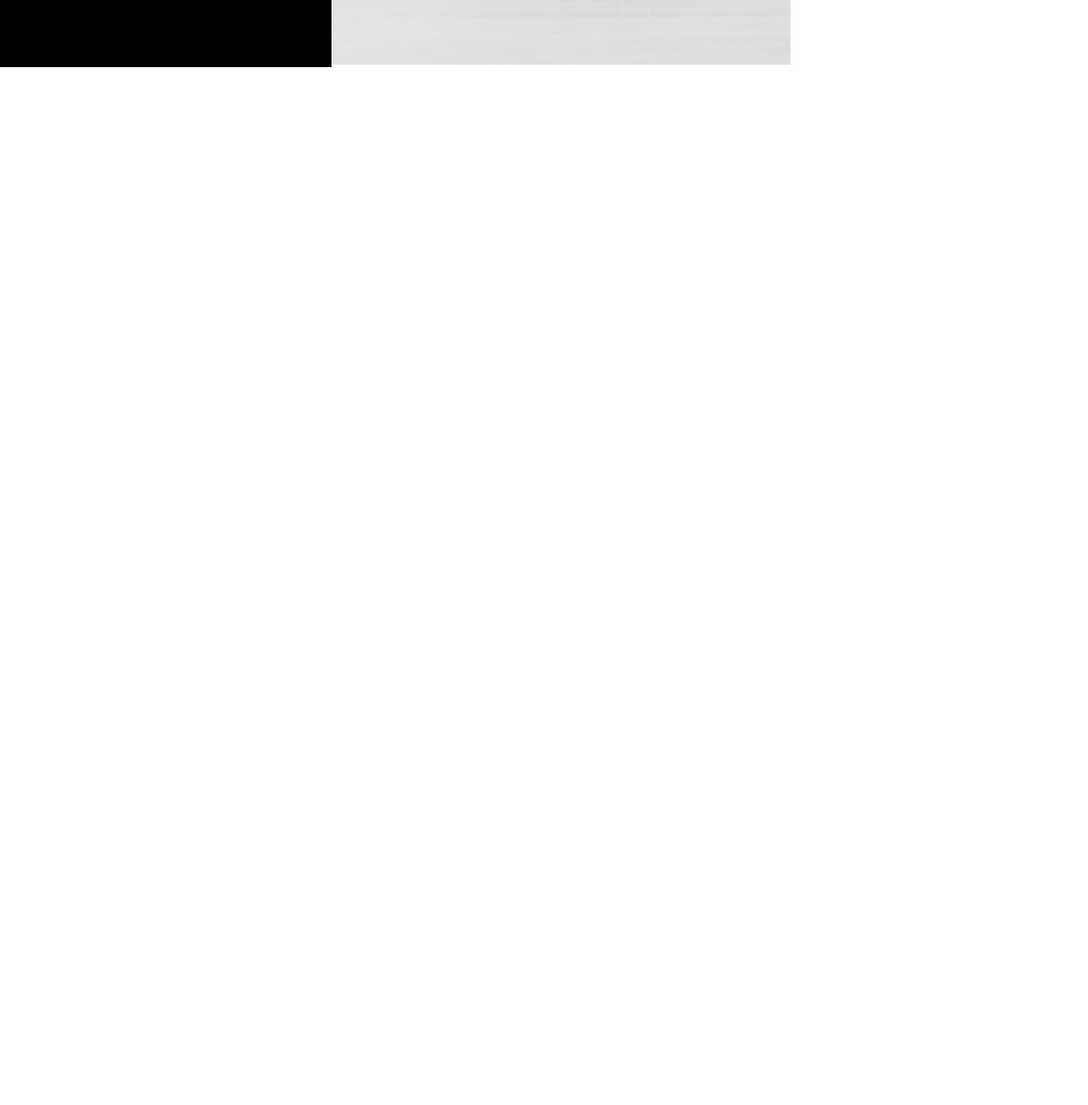
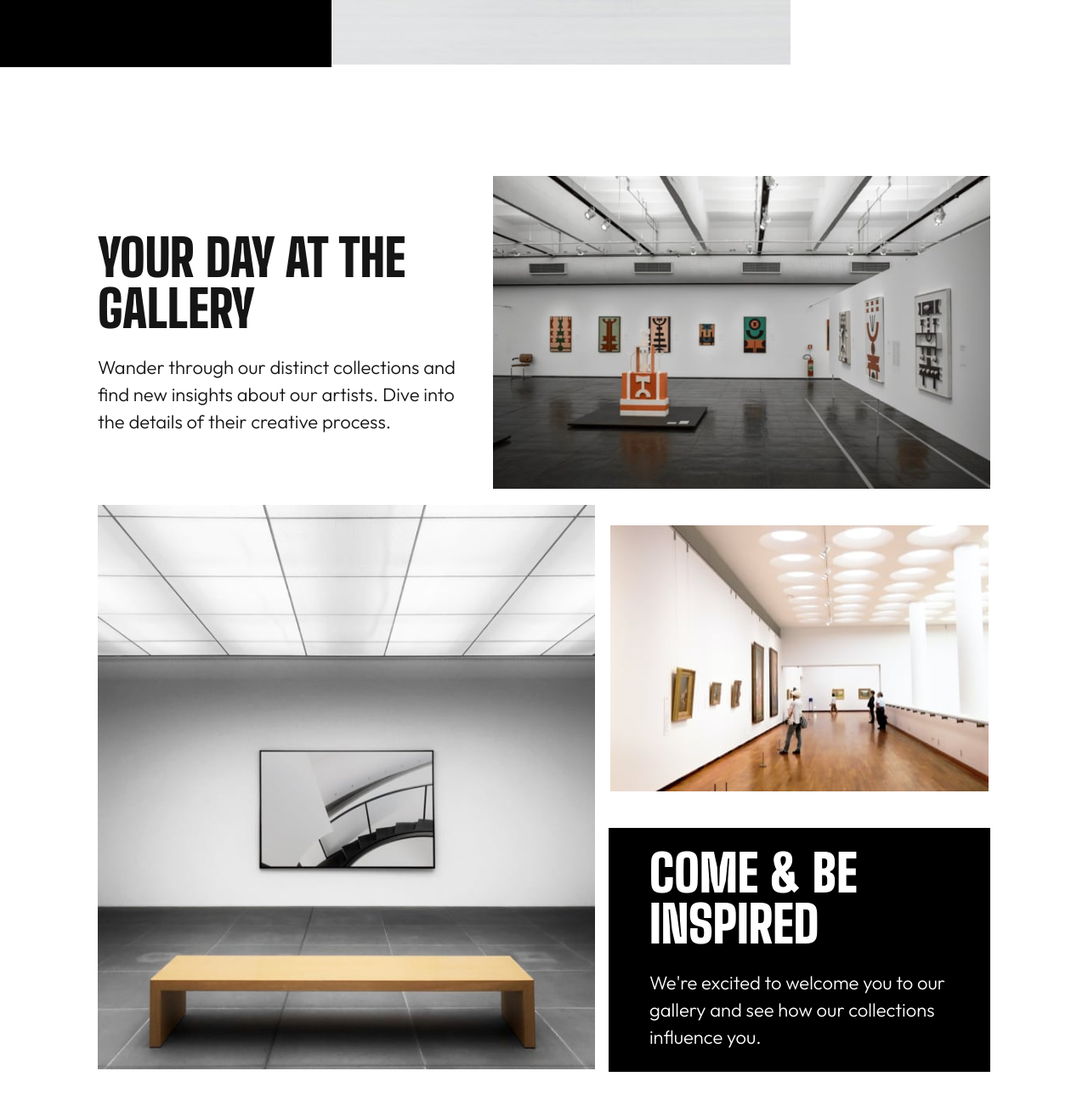
Before and after one commit to cristinalare/art_gallary, a plain HTML site: page index.html in a window 1280 px wide. Shown: the part 724-2024 px from the top of the page at 85% size. Before the commit the page ends 803 px from the top, so only its background shows below. Drawn offline with Linux system fonts and the light colour scheme.

Commit message:
about section

```diff
--- a/index.html
+++ b/index.html
@@ -14,12 +14,7 @@
 </head>
 <body>
   <main>
-    <div class="hero">
-      <!-- <img class="image" src="./assets/mobile/image-hero.jpg" alt="hero art gallery" width="375" height="auto"
-      sizes="(min-width: 375px) 60vw, 100vw"
-      srcset="./assets/mobile/image-hero.jpg 375w,
-                ./assets/tablet/image-hero.jpg 437w,
-                ./assets/desktop/image-hero.jpg 540w"/> -->
+    <div class="grid hero">
       <div class="black"></div>
       <picture class="image">
         <source media="(max-width: 615px)"
@@ -45,6 +40,57 @@
         </div>
       </div>
     </div>
+
+    <article class="grid about">
+      <picture class="about-img1">
+        <source media="(max-width: 380px)"
+          srcset="./assets/mobile/image-grid-1.jpg 1x,
+          ./assets/mobile/image-grid-1@2x.jpg 2x"/>
+        <source media="(max-width: 780px)"
+        srcset="./assets/tablet/image-grid-1.jpg 1x,
+        ./assets/tablet/image-grid-1@2x.jpg 2x"/>
+        <source media="(min-width: 780px)"
+        srcset="./assets/desktop/image-grid-1.jpg 1x,
+        ./assets/desktop/image-grid-1@2x.jpg 2x"/>
+        <img src="./assets/mobile/image-grid-1.jpg" alt="about art gallery image1"/>
+      </picture>
+
+      <div class="about-day">
+        <h2 class="heading secondary">Your Day at the Gallery</h2>
+        <p class="body">Wander through our distinct collections and find new insights about our artists. Dive into the details of their creative process.</p>
+      </div>
+
+      <picture class="about-img2">
+        <source media="(max-width: 380px)"
+          srcset="./assets/mobile/image-grid-2.jpg 1x,
+          ./assets/mobile/image-grid-2@2x.jpg 2x"/>
+        <source media="(max-width: 780px)"
+        srcset="./assets/tablet/image-grid-2.jpg 1x,
+        ./assets/tablet/image-grid-2@2x.jpg 2x"/>
+        <source media="(min-width: 780px)"
+        srcset="./assets/desktop/image-grid-2.jpg 1x,
+        ./assets/desktop/image-grid-2@2x.jpg 2x"/>
+        <img src="./assets/mobile/image-grid-2.jpg" alt="about art gallery image2"/>
+      </picture>
+
+      <picture class="about-img3">
+        <source media="(max-width: 380px)"
+          srcset="./assets/mobile/image-grid-3.jpg 1x,
+          ./assets/mobile/image-grid-3@2x.jpg 2x"/>
+        <source media="(max-width: 780px)"
+        srcset="./assets/tablet/image-grid-3.jpg 1x,
+        ./assets/tablet/image-grid-3@2x.jpg 2x"/>
+        <source media="(min-width: 780px)"
+        srcset="./assets/desktop/image-grid-3.jpg 1x,
+        ./assets/desktop/image-grid-3@2x.jpg 2x"/>
+        <img src="./assets/mobile/image-grid-3.jpg" alt="about art gallery image3"/>
+      </picture>
+
+      <div class="about-come">
+        <h2 class="heading secondary">COME & BE INSPIRED</h2>
+        <p class="body">We're excited to welcome you to our gallery and see how our collections influence you.</p>
+      </div>
+    </article>
   </main>
   <footer>
 
--- a/style.css
+++ b/style.css
@@ -113,14 +113,10 @@ a {
 } */
 
 /* CUSTOM TYPOGRAPHY */
+/* HERO */
 /* mobile */
 .heading.main {
     font-size: 3.75rem;
-    line-height: 100%;
-}
-
-.heading.secondary {
-    font-size: 2.25rem;
     line-height: 100%;
 }
 
@@ -129,7 +125,6 @@ a {
     line-height: 156%;
     color: var(--black-color);
 }
-
 /* tablet */
 @media only screen and (min-width: 615px) {
     .heading.main {
@@ -142,15 +137,37 @@ a {
         font-size: 6rem;
         line-height: 92%;
     }
-    .heading.secondary {
+    /* .heading.secondary {
         font-size: 3.75rem;
-    }
-    .body {
+    } */
+    .hero .body {
         font-size: 1.375rem;
         line-height: 145%;
         color: var(--grey-color);
     }
 }
+
+/* ABOUT */
+/* mobile */
+.heading.secondary {
+    font-size: 2.25rem;
+    line-height: 100%;
+}
+
+/* desktop */
+@media only screen and (min-width: 1000px) {
+    .heading.secondary {
+        font-size: 3.75rem;
+    }
+    .about .body {
+        font-size: 1.375rem;
+        line-height: 145%;
+
+    }
+}
+
+
+
 
 /* buttons */
 .button {
@@ -191,17 +208,22 @@ img {
     max-width: 100%;
 }
 
-/* Hero section */
+/* Hero section
+=============== */
+
+.grid {
+    display: grid;
+    align-items: center;
+    align-content: center;
+    row-gap: 1.5rem;
+}
+
 .hero {
-    display: grid;
-    row-gap: 1.5rem;
     grid-template-areas:
         "image"
         "title"
         "description"
         "button";
-    align-items: center;
-    align-content: center;
 }
 
 .hero .title,
@@ -252,7 +274,7 @@ img {
             "image image title title title"
             "image image description description description"
             "image image button button button"
-            "image-two image-two image-two image-two image-two"
+            "image-two image-two image-two image-two image-two";
     }
 
     .hero .image {
@@ -281,10 +303,92 @@ img {
             "black-bg-3 title image image description description"
             "black-bg black-bg image image button button"
             "black-bg black-bg image image blank blank"
-            "black-bg-2 black-bg-2 image-two image-two image-two image-two"
+            "black-bg-2 black-bg-2 image-two image-two image-two image-two";
     }
 
     .hero .title {
         grid-column: title / span 2;
     }
 }
+
+/* about section
+================ */
+
+.about {
+    gap: 1rem;
+    justify-items: center;
+    justify-content: center;
+    align-items: center;
+    align-content: center;
+    margin: 8rem 0.7rem;
+    grid-template-areas:
+        "img1"
+        "day"
+        "img2"
+        "img3"
+        "come";
+}
+
+.about-day,
+.about-come {
+    display: flex;
+    flex-direction: column;
+    justify-content: center;
+    gap: 1.5rem;
+}
+
+.about-come h2,
+.about-come p {
+    color: white;
+}
+
+.about-img1 {
+    grid-area: img1;
+}
+
+.about-day {
+    grid-area: day;
+}
+
+.about-img2 {
+    grid-area: img2;
+}
+
+.about-img3 {
+    grid-area: img3;
+}
+
+.about-come {
+    grid-area: come;
+    padding: 3rem 1rem;
+    background-color: black;
+}
+
+@media only screen and (min-width: 600px) {
+    .about {
+        grid-template-columns: 3fr 0.8fr 3fr;
+        grid-template-areas:
+            "day img1 img1"
+            "img2 img2 img3"
+            "img2 img2 come";
+        margin: 8rem 2rem;
+    }
+    .about-come {
+        padding: 0 2rem;
+        height: 100%;
+    }
+}
+
+@media only screen and (min-width: 780px) {
+    .about-come {
+        padding: 0 3rem;
+    }
+    .about {
+        padding: 8rem 7vw;
+        max-width: 1050px;
+        margin: auto;
+    }
+}
+
+/* footer
+========== */
```
